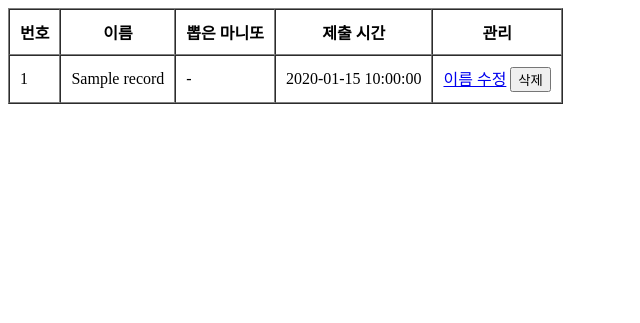
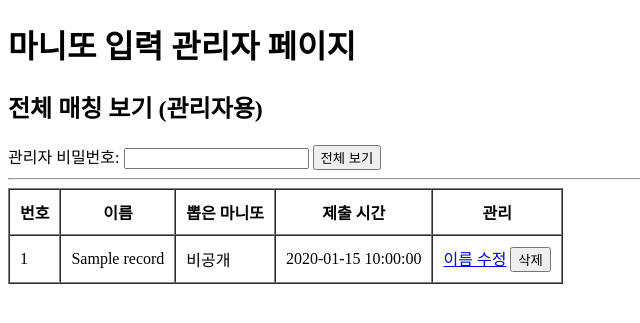
Before and after one commit to i89624356-web/secret-friend_info, a Flask app: template templates/admin.html in a window 1280 px wide. Shown: the top 323 px of the page, without its empty margins (0-640 px from the left). Run offline with Flask 3, Linux system fonts and the light colour scheme; the template is opened without the code that fills it: most values are stand-ins (such as "Sample title", 1, 10 or a date in 2020).

Commit message:
/admin modified

```diff
--- a/templates/admin.html
+++ b/templates/admin.html
@@ -1,3 +1,29 @@
+<!doctype html>
+<html lang="ko">
+
+<head>
+    <meta charset="utf-8">
+    <title>마니또 입력 관리자 페이지</title>
+</head>
+
+<body>
+    <h1>마니또 입력 관리자 페이지</h1>
+
+    <!-- 전체 매칭 보기 (관리자용 - 비번 맞으면 show_full=True) -->
+    <h2>전체 매칭 보기 (관리자용)</h2>
+    <form method="post">
+        <label>관리자 비밀번호: </label>
+        <input type="password" name="password" required>
+        <button type="submit">전체 보기</button>
+    </form>
+
+    {% if message %}
+    <p style="color:red;">{{ message }}</p>
+    {% endif %}
+
+    <hr>
+
+    <!-- 기록 테이블 -->
     <table border="1" cellspacing="0" cellpadding="10">
         <tr>
             <th>번호</th>
@@ -11,24 +37,31 @@
         <tr>
             <td>{{ loop.index }}</td>
             <td>{{ r.name }}</td>
+
+            <!-- 마니또는 비번 맞아야 보이고 / 수정·삭제는 항상 가능 -->
             <td>
                 {% if show_full %}
                 {{ r.manitto }}
                 {% else %}
-            -
+                비공개
                 {% endif %}
             </td>
+
             <td>{{ r.time }}</td>
+
             <td>
-            <!-- 이름 수정: 비번 체크 없이 항상 가능 -->
+                <!-- 이름 수정: 비번 관계 없이 항상 가능 -->
                 <a href="{{ url_for('edit', idx=loop.index0) }}">이름 수정</a>
 
-            <!-- 삭제: 비번 체크 없이 항상 가능 -->
+                <!-- 삭제: 비번 관계 없이 항상 가능 -->
                 <form method="post" action="{{ url_for('delete', idx=loop.index0) }}" style="display:inline;"
-                onsubmit="return confirm('삭제 하시겠습니까?');">
+                    onsubmit="return confirm('정말 삭제할까요?');">
                     <button type="submit">삭제</button>
                 </form>
             </td>
         </tr>
         {% endfor %}
     </table>
+</body>
+
+</html>
```
Lines whose indentation alone changed are shown as unchanged.
